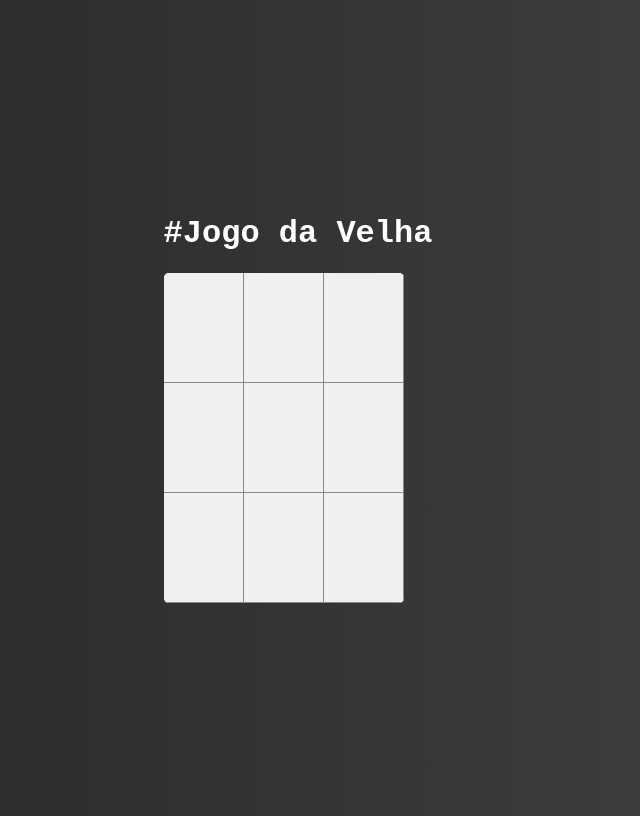
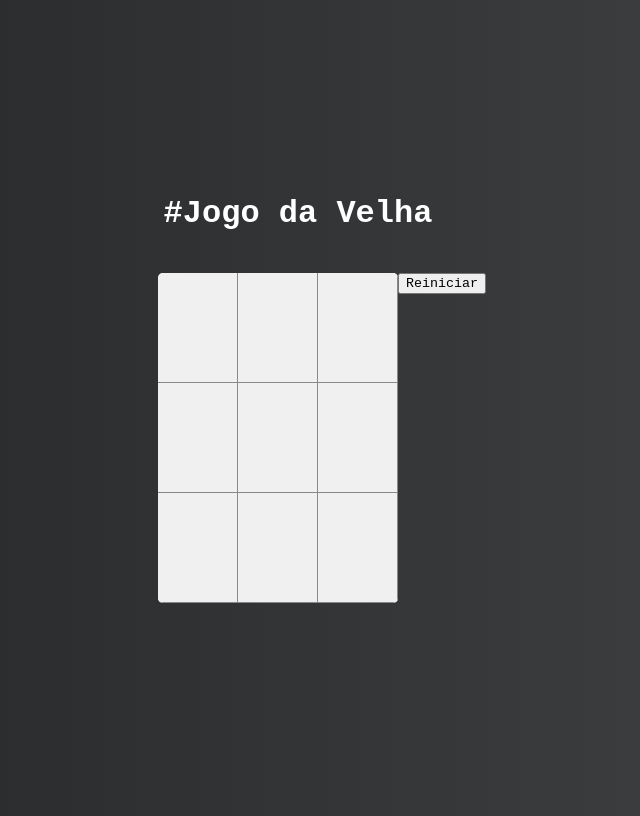
Before and after one commit to marcelobrgomes/reactic-tac-toe, a React (Create React App) app: page / in a window 1280 px wide. Shown: the whole page, without its empty margins (342-982 px from the left). Built offline with nearby package versions, Linux system fonts and the light colour scheme; a web font is replaced by a local one.

Commit message:
Botão reiniciar e lógica da velha

```diff
--- a/src/main/Game.css
+++ b/src/main/Game.css
@@ -1,9 +1,22 @@
+.container {
+    width: 320px;
+    display: grid;
+    grid-template-columns: 240px 80px;
+}
+
+.options {
+    height: 330px;
+    width: 80px;
+    margin: 20px;
+}
+
 .game {
     height: 330px;
     width: 240px;
     border-radius: 5px;
     background-color: #fff;
     overflow: hidden;
+    margin: 20px;
 
     display: grid;
     grid-template-columns: 80px 80px 80px;
--- a/src/main/Game.jsx
+++ b/src/main/Game.jsx
@@ -7,7 +7,7 @@ const initialGameArray = [null, null, null, null, null, null, null, null, null]
 export default props => {
     let [lastPlayer, setLastPlayer] = useState(0)
     let [gameArray, setGameArray] = useState([...initialGameArray])
-    let [winnerMessage, setWinnerMessage] = useState('')
+    let [message, setMessage] = useState('')
 
     const play = (i) => {
         if(gameArray[i] === 'X' || gameArray[i] === 'O') {
@@ -49,24 +49,29 @@ export default props => {
             })
 
             if(checkArray.includes('X') && !checkArray.includes('O') && !checkArray.includes(null)) {
-                setWinnerMessage('Jogador X venceu')
-                setGameArray([...initialGameArray])
+                setMessage('Jogador X venceu')
                 setLastPlayer(0);
                 return;
             }
 
             if(checkArray.includes('O') && !checkArray.includes('X') && !checkArray.includes(null)) {
-                setWinnerMessage('Jogador 0 venceu')
-                setGameArray([...initialGameArray])
+                setMessage('Jogador 0 venceu')
                 setLastPlayer(1);
                 return;
             }
         });
 
+        if(!gameArray.includes(null)) {
+            setMessage('Deu velha!')
+        }
+    }
+
+    const restart = () => {
+        setGameArray([...initialGameArray])
     }
 
     return (
-        <React.Fragment>
+        <div className="container">
             <div className="game">
                 <Button id="0" play={play} value={gameArray[0]}/>
                 <Button id="1" play={play} value={gameArray[1]}/>
@@ -78,9 +83,12 @@ export default props => {
                 <Button id="7" play={play} value={gameArray[7]}/>
                 <Button id="8" play={play} value={gameArray[8]}/>
             </div>
-            <div className="winnerMessage">
-                <h2>{winnerMessage}</h2>
+            <div className="options">
+                <button onClick={()=> restart()}>Reiniciar</button>
             </div>
-        </React.Fragment>
+            <div className="message">
+                <h2>{message}</h2>
+            </div>
+        </div>
     )
 }
```
